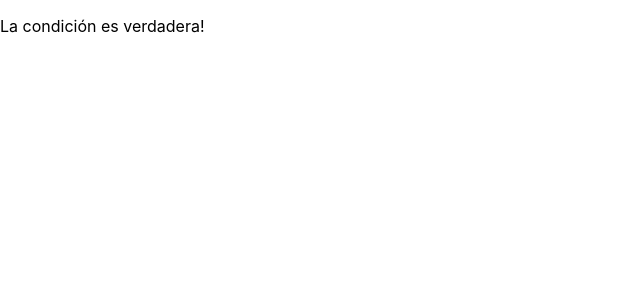
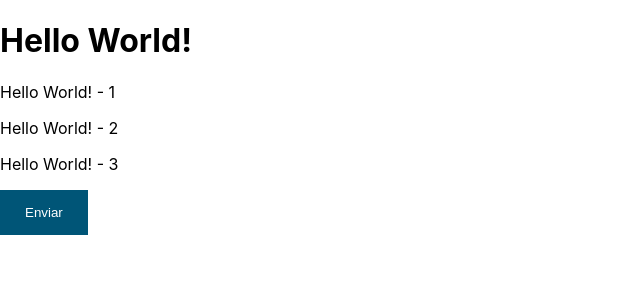
Before and after one commit to benjaNygit/tienda-online-react, a React (Create React App) app: page / in a window 1280 px wide. Shown: the top 300 px of the page, without its empty margins (0-640 px from the left). Built offline with nearby package versions, Linux system fonts and the light colour scheme.

Commit message:
Listas y keys en React

```diff
--- a/src/App.js
+++ b/src/App.js
@@ -1,17 +1,17 @@
 import Button from './Button.js'
 
+const arr = [
+  'Hello World! - 1',
+  'Hello World! - 2',
+  'Hello World! - 3',
+]
+
 const App = () => {
-  const condicion = true;
-
-  if (condicion) {
-    return (
-      <p>La condición es verdadera!</p>
-    )
-  }
-
+  // si no ponemos key, nos arrojara error la consola del navegador
   return (
     <div>
       <h1>Hello World!</h1>
+      {arr.map(el => <p key={el}>{el}</p>)}
       <Button onClick={() => console.log('Hello World!')}>Enviar</Button>
     </div>
   );
```
